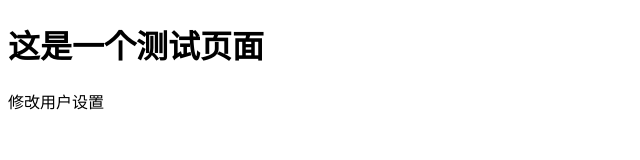
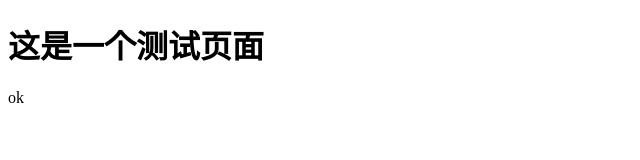
Before and after one commit to overlink-f/testDemo, a plain HTML site: page index.html in a window 1280 px wide. Shown: the whole page, without its empty margins (0-640 px from the left). Drawn offline with Linux system fonts and the light colour scheme.

Commit message:
ok测试提交

```diff
--- a/index.html
+++ b/index.html
@@ -10,7 +10,7 @@
     <h1>这是一个测试页面
     </h1>
     <div>
-        修改用户设置
+        ok
     </div>
 </body>
 </html>
```
